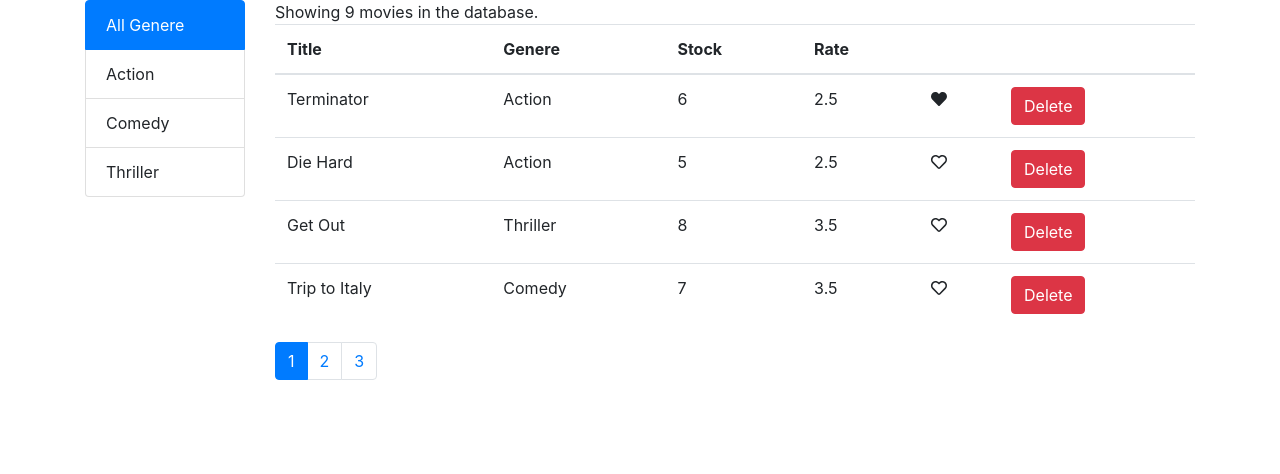
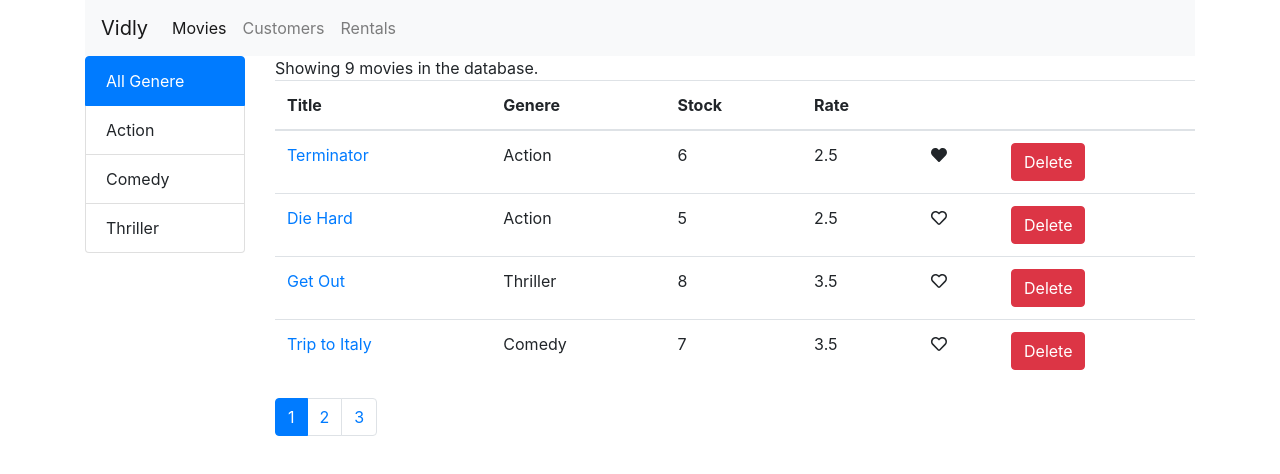
Before and after one commit to pairing4good/vidly, a React (Create React App) app: page / in a window 1280 px wide. Shown: the top 474 px of the page. Built offline with nearby package versions, Linux system fonts and the light colour scheme.

Commit message:
added routes

```diff
--- a/package.json
+++ b/package.json
@@ -15,6 +15,7 @@
     "prop-types": "^15.7.2",
     "react": "^16.13.1",
     "react-dom": "^16.13.1",
+    "react-router-dom": "^5.1.2",
     "react-scripts": "3.4.1"
   },
   "scripts": {
--- a/src/App.js
+++ b/src/App.js
@@ -1,12 +1,12 @@
 import React from "react";
 import "./App.css";
-import Movies from "./components/movies";
+import Navigation from "./components/navigation";
 import "@fortawesome/fontawesome-svg-core/styles.css";
 
 function App() {
   return (
     <main className="container">
-      <Movies />
+      <Navigation />
     </main>
   );
 }
--- /dev/null
+++ b/src/components/customers.jsx
@@ -0,0 +1,7 @@
+import React from "react";
+
+const Customers = () => {
+  return <h1>Customers</h1>;
+};
+
+export default Customers;
--- a/src/components/movie.jsx
+++ b/src/components/movie.jsx
@@ -1,5 +1,6 @@
 import React, { Component } from "react";
 import Like from "./common/like";
+import { NavLink } from "react-router-dom";
 
 class Movie extends Component {
   render() {
@@ -7,7 +8,9 @@ class Movie extends Component {
 
     return (
       <tr>
-        <td data-testid={"row" + this.props.rowId + "-title"}>{movie.title}</td>
+        <td data-testid={"row" + this.props.rowId + "-title"}>
+          <NavLink to={"/movies/" + movie._id}>{movie.title}</NavLink>
+        </td>
         <td data-testid={"row" + this.props.rowId + "-genre"}>
           {movie.genre.name}
         </td>
--- /dev/null
+++ b/src/components/movieForm.jsx
@@ -0,0 +1,7 @@
+import React from 'react';
+
+const MovieForm = (props) => {
+    return ( <h1>Movie Form {props.match.params.id}</h1> );
+}
+
+export default MovieForm;
--- /dev/null
+++ b/src/components/navigation.jsx
@@ -0,0 +1,70 @@
+import React from "react";
+import {
+  BrowserRouter as Router,
+  Switch,
+  Route,
+  NavLink,
+} from "react-router-dom";
+import Movies from "./movies";
+import Customers from "./customers";
+import Rentals from "./rentals";
+import PageNotFound from "./pageNotFound";
+import MovieForm from "./movieForm";
+
+const Navigation = () => {
+  return (
+    <Router>
+      <div>
+        <nav className="navbar navbar-expand-lg navbar-light bg-light">
+          <a className="navbar-brand" href="#">
+            Vidly
+          </a>
+          <button
+            className="navbar-toggler"
+            type="button"
+            data-toggle="collapse"
+            data-target="#navbarNavAltMarkup"
+            aria-controls="navbarNavAltMarkup"
+            aria-expanded="false"
+            aria-label="Toggle navigation"
+          >
+            <span className="navbar-toggler-icon"></span>
+          </button>
+          <div className="collapse navbar-collapse" id="navbarNavAltMarkup">
+            <div className="navbar-nav">
+              <NavLink className="nav-item nav-link active" to="/movies">
+                Movies
+              </NavLink>
+              <NavLink className="nav-item nav-link" to="/customers">
+                Customers
+              </NavLink>
+              <NavLink className="nav-item nav-link" to="/rentals">
+                Rentals
+              </NavLink>
+            </div>
+          </div>
+        </nav>
+        <Switch>
+          <Route path="/" exact>
+            <Movies />
+          </Route>
+          <Route path="/movies" exact>
+            <Movies />
+          </Route>
+          <Route path="/movies/:id" component={MovieForm} />
+          <Route path="/customers">
+            <Customers />
+          </Route>
+          <Route path="/rentals">
+            <Rentals />
+          </Route>
+          <Route>
+            <PageNotFound />
+          </Route>
+        </Switch>
+      </div>
+    </Router>
+  );
+};
+
+export default Navigation;
--- /dev/null
+++ b/src/components/pageNotFound.jsx
@@ -0,0 +1,7 @@
+import React from "react";
+
+const PageNotFound = () => {
+  return <h1>Not Found</h1>;
+};
+
+export default PageNotFound;
--- /dev/null
+++ b/src/components/rentals.jsx
@@ -0,0 +1,7 @@
+import React from "react";
+
+const Rentals = () => {
+  return <h1>Rentals</h1>;
+};
+
+export default Rentals;
```
Also changed, not shown: 2 other files (tests, documents, lock files or other folders).
